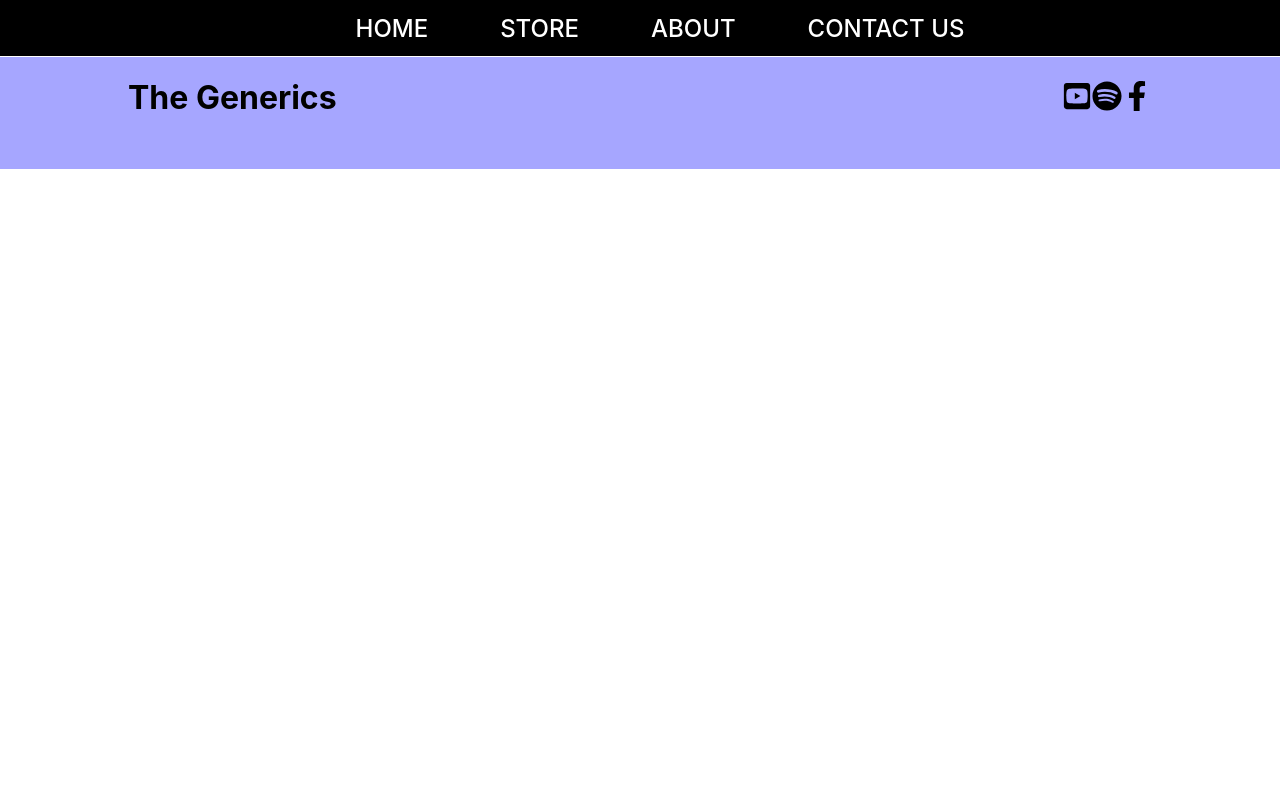
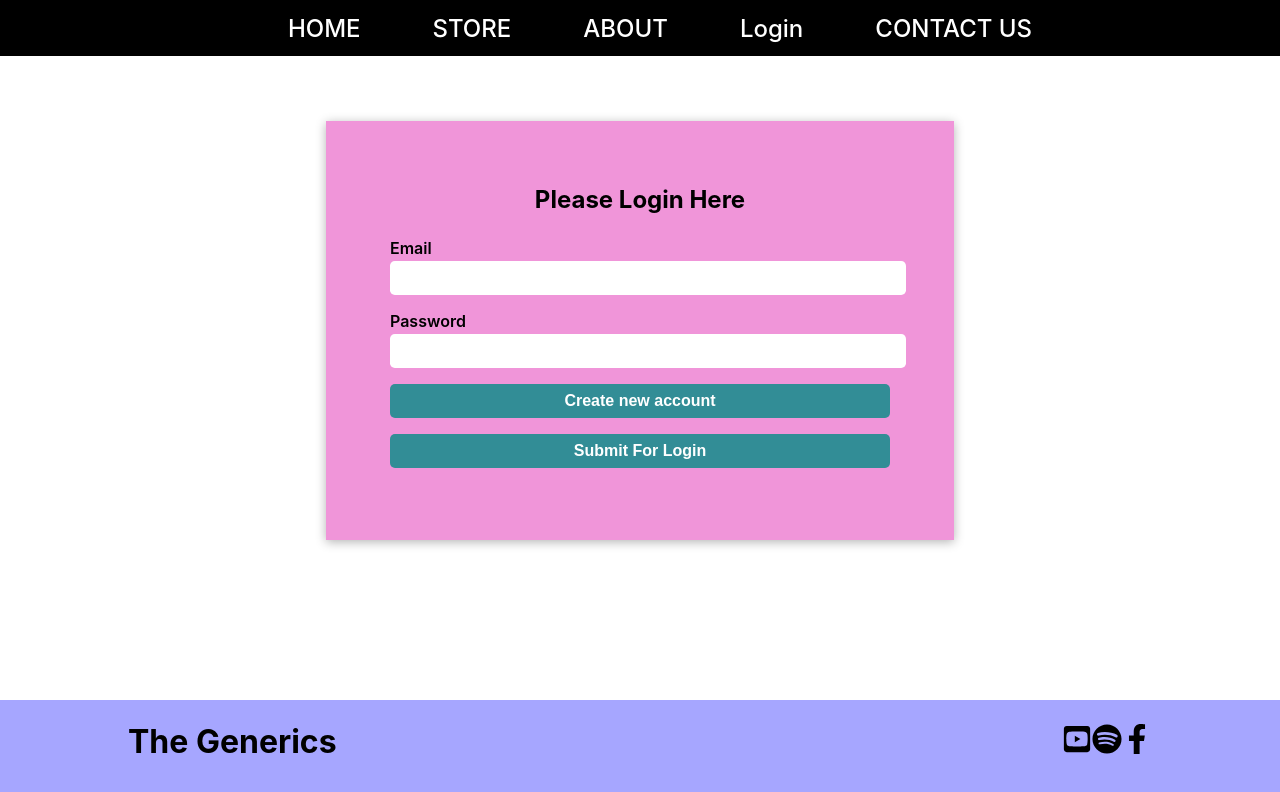
Before and after one commit to Krushna1621/E-commerce_app, a React (Create React App) app: page /login in a window 1280 px wide. Shown: the top 792 px of the page. Built offline with nearby package versions, Linux system fonts and the light colour scheme.

Commit message:
task 20 login page added

```diff
--- a/src/App.js
+++ b/src/App.js
@@ -1,4 +1,3 @@
-import { useState } from 'react'
 import Footer from './components/Footer/Footer'
 import Header from './components/Header/Header'
 import CartProvider from './store/CartProvider'
@@ -8,6 +7,7 @@ import Home from './pages/Home'
 import About from './pages/About'
 import ContactUs from './pages/ContactUs'
 import EachProduct from './pages/EachProduct'
+import LoginPage from './pages/LoginPage'
 
 function App() {
   return (
@@ -19,10 +19,10 @@ function App() {
         <Route path='/about' element={<About />} />
         <Route path='/contact' element={<ContactUs />} />
         <Route path='/products/:productId' element={<EachProduct />} />
+        <Route path='/login' element={<LoginPage />} />
       </Routes>
       <Footer />
     </CartProvider>
   );
 }
-
-export default App;
+export default App
--- a/src/components/Header/Header.js
+++ b/src/components/Header/Header.js
@@ -19,6 +19,9 @@ const Header = () => {
           <Link to='/about'>ABOUT</Link>
         </li>
         <li>
+          <Link to='/login'>Login</Link>
+        </li>
+        <li>
           <Link to='/contact'>CONTACT US</Link>
         </li>
       </ul>
--- /dev/null
+++ b/src/pages/LoginPage.js
@@ -0,0 +1,102 @@
+import React, { useState } from 'react'
+import classes from './LoginPage.module.css'
+
+const LoginPage = () => {
+  const [isLogin, setIsLogin] = useState(true)
+  const [isLoading, setIsLoading] = useState(false)
+  const [userName, setUserName] = useState('')
+  const [userPass, setUserPass] = useState('')
+
+  const switchAuthModeHandler = () => {
+    setIsLogin((prev) => !prev)
+  }
+
+  const submitHandler = async (e) => {
+    e.preventDefault()
+    setIsLoading(true)
+    let url
+    if (isLogin) {
+      url =
+        'https://identitytoolkit.googleapis.com/v1/accounts:signInWithPassword?key=AIzaSyAVz545erTZB78i1xj1UEkV64Wt0UBKjRA'
+    } else {
+      url =
+        'https://identitytoolkit.googleapis.com/v1/accounts:signUp?key=AIzaSyAVz545erTZB78i1xj1UEkV64Wt0UBKjRA'
+    }
+
+    try {
+      const resp = await fetch(url, {
+        method: 'POST',
+        body: JSON.stringify({
+          email: userName,
+          password: userPass,
+          returnSecureToken: true,
+        }),
+        headers: {
+          'Content-Type': 'application/json',
+        },
+      })
+      setIsLoading(false)
+      if (resp.ok) {
+        const data = await resp.json()
+        console.log(data)
+      } else {
+        let errorMessage = 'Authentication failed'
+        const data = await resp.json()
+        console.log(data)
+        errorMessage = data.error.message
+        throw new Error(errorMessage)
+      }
+    } catch (error) {
+      window.alert(error.message)
+      console.log(error.message)
+    }
+  }
+
+  return (
+    <form onSubmit={submitHandler} className={classes.form}>
+      <div className={classes.formInside}>
+        <h2>Please {isLogin ? 'Login' : 'Sign Up'} Here</h2>
+        <div className={classes.enterVal}>
+          <label htmlFor='email'>Email</label>
+          <input
+            id='email'
+            type='email'
+            value={userName}
+            onChange={(e) => setUserName(e.target.value)}
+          />
+        </div>
+        <div className={classes.enterVal}>
+          <label htmlFor='password'>Password</label>
+          <input
+            id='password'
+            type='password'
+            value={userPass}
+            onChange={(e) => setUserPass(e.target.value)}
+          />
+        </div>
+        {/* <button type='submit'>Submit</button> */}
+        {!isLoading && (
+          <button
+            type='button'
+            className={classes.toggle}
+            onClick={switchAuthModeHandler}
+          >
+            {isLogin ? 'Create new account' : 'Login with existing account'}
+          </button>
+        )}
+        {!isLoading && (
+          <button type='submit'>
+            {isLogin ? 'Submit For Login' : 'Submit For Create Account'}
+          </button>
+        )}
+        {isLoading && (
+          <p>
+            <b>Sending Requests...</b>
+          </p>
+        )}
+      </div>
+    </form>
+  )
+}
+
+export default LoginPage
--- /dev/null
+++ b/src/pages/LoginPage.module.css
@@ -0,0 +1,55 @@
+.form {
+    width: 100%;
+    /* min-height: 80vh; */
+    display: flex;
+    justify-content: center;
+    margin: 4rem 0 10rem;
+  }
+
+  .formInside {
+    padding: 4rem;
+    width: 500px;
+    display: flex;
+    flex-direction: column;
+    justify-content: center;
+    box-shadow: 0 2px 10px rgba(0, 0, 0, 0.3);
+    align-items: center;
+    background: rgb(240, 149, 217);
+  }
+
+  .formInside h2 {
+    margin: 0 0 1rem 0;
+    padding: 0;
+  }
+  .enterVal {
+    margin: 0.5rem;
+    width: 100%;
+  }
+
+  .enterVal label {
+    display: block;
+    margin: 0 0 0.2rem 0;
+    font-weight: 600;
+    color: black;
+  }
+
+  .enterVal input {
+    width: 100%;
+    padding: 0.5rem;
+    border-style: none;
+    border-radius: 0.3rem;
+    font-size: 1rem;
+  }
+
+  .formInside button {
+    width: 100%;
+    display: block;
+    background-color: rgb(50, 141, 150);
+    padding: 0.5rem;
+    font-size: 1rem;
+    color: white;
+    font-weight: bold;
+    border-style: none;
+    border-radius: 5px;
+    margin: 0.5rem;
+  }
```
